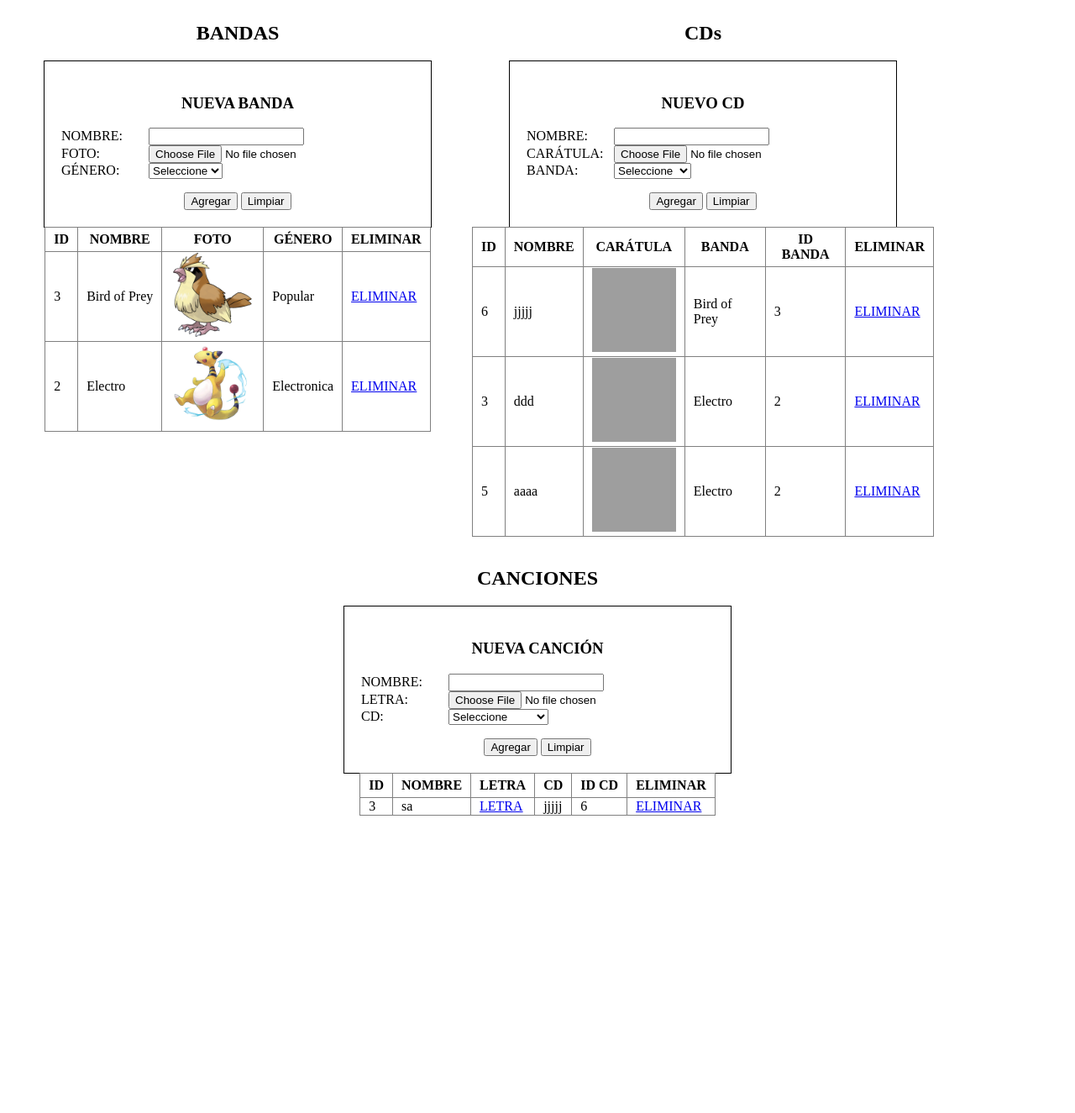
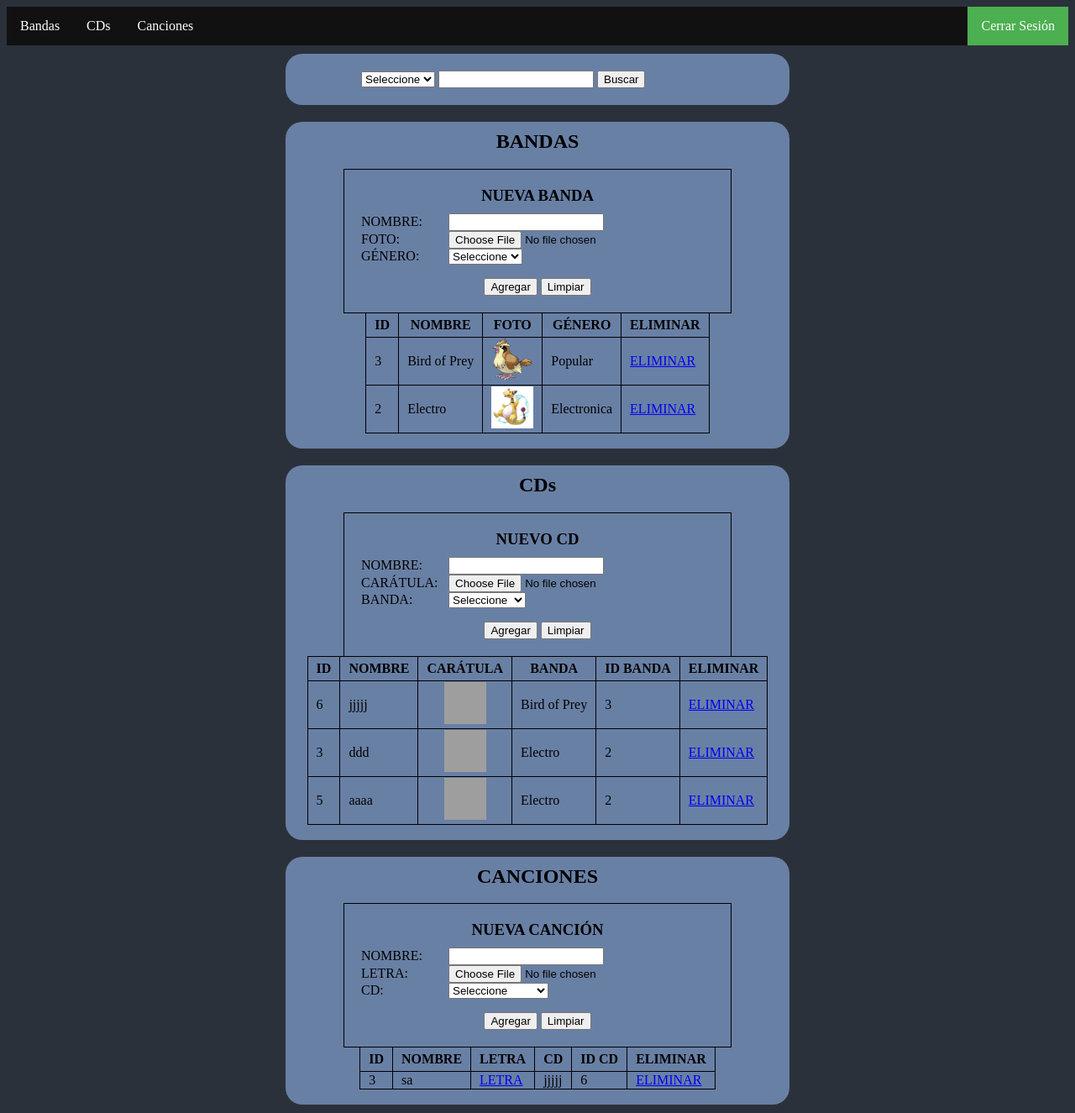
Before and after one commit to AsparagusEduardo/TrabajoFinal, a PHP site: page /mantenedor.php in a window 1280 px wide. Shown: the whole page at 84% size. Before the commit the page ends 971 px from the top, so only its background shows below. Run offline with PHP 8.4, Linux system fonts and the light colour scheme; data comes from the database, SQL or seed files in the repository; grey boxes are pictures that could not be loaded.

Commit message:
0.4.0-25
- Añadida barra para navegar entre las listas
- Barra de buscador (aun no implementada)
- Agregado estilo a la página
- La opción de agregar canciones solo aparece cuando existen CDs.
- La opción de agregar CDs solo aparece cuando existen bandas.
- Ahora ignora que imagenes se agregan

```diff
--- a/css/style_mantenedor.css
+++ b/css/style_mantenedor.css
@@ -1,14 +1,58 @@
 @charset "utf-8";
 /* CSS Document */
-#bloque_bandas, #bloque_cds{
-	border: 0px solid #000000;
-	width: 550px;
-	margin: -2px auto;
-	display: inline-block;
-	vertical-align: top;
+body
+{
+	background-color: #2b313b;
 }
 
-#form_bandas, #form_cds, #form_canciones{ width:420px;
+nav ul {
+    list-style-type: none;
+    margin: 0;
+    padding: 0;
+    overflow: hidden;
+    background-color: #111111;
+}
+nav li {
+    float: left;
+
+}
+nav li a {
+    display: block;
+    color: white;
+    text-align: center;
+    padding: 14px 16px;
+    text-decoration: none;
+}
+nav li a:hover:not(.active) {
+    background-color: #333;
+}
+.active {
+    background-color: #4CAF50;
+}
+
+#bloque_listas{
+	width: 600px;
+	margin: 0 auto;
+}
+
+#bloque_buscar, #bloque_bandas, #bloque_cds, #bloque_canciones{
+	border: 0px solid #000000;
+	margin: 10px auto;
+	display: block;
+	vertical-align: top;
+	background-color: #6980a5;
+	border-radius: 20px;
+}
+
+#form_buscar{
+		width:420px;
+		padding:20px;
+		border:0px solid #000000;
+		margin: 0 auto;
+}
+
+#form_bandas, #form_cds, #form_canciones{
+		width:420px;
 		padding:20px;
 		border:1px solid #000000;
 		margin: -1px auto;
@@ -18,9 +62,19 @@
 		width:100px;
 }
 
+h2{
+	padding-top: 10px;
+}
+
+h3{
+	margin: 0;
+	padding-bottom: 10px;
+}
+
 table{
 	margin: 0px auto;
 	border-collapse: collapse;
+	border: 1px solid black;
 }
 
 th{
@@ -33,6 +87,11 @@ th, td{
 }
 
 .thumb100{
-	width: 100px;
-	height: 100px;
+	width: 50px;
+	height: 50px;
+	overflow: hidden;
+}
+.thumb50{
+	width: 50px;
+	height: 50px;
 	overflow: hidden;}
--- a/mantenedor.php
+++ b/mantenedor.php
@@ -143,7 +143,32 @@
 		}
 	?>
 	<body>
+		<div id="top"></div>
+		<nav>
+			<ul>
+				<li><a href="#bloque_bandas">Bandas</a></li>
+				<li><a href="#bloque_cds">CDs</a></li>
+				<li><a href="#bloque_canciones">Canciones</a></li>
+				<li style="float:right"><a class="active" href="#bloque_cds">Cerrar Sesión</a></li>
+			</ul>
+		</nav>
+
 			<!--BLOQUE_BANDAS-->
+		<div id="bloque_listas">
+			<div id="bloque_buscar">
+				<form name="form_buscar" id="form_buscar" method="post" action="mantenedor.php" enctype="multipart/form-data" onSubmit="return validar_busqueda();">
+		            <select name="elemento_buscar" id="elemento_buscar">
+		                <option value="0">Seleccione</option>
+		                <option value="bandas">Bandas</option>
+		                <option value="cds">CDs</option>
+		                <option value="canciones">Canciones</option>
+		            </select>
+					<input type="text" name="buscar" id="buscar">
+		            <input type="submit" name="buscar_enviar" id="buscar_enviar" value="Buscar" />
+		        </form>
+			</div>
+
+
 			<div id="bloque_bandas">
 				<div class="centro"><h2>BANDAS</h2></div>
 				<form name="form_bandas" id="form_bandas" method="post" action="mantenedor.php" enctype="multipart/form-data" onSubmit="return validar_banda();">
@@ -212,7 +237,7 @@
 		            		<td><?php echo $registro["id"];?> </td>
 		            		<td><?php echo $registro["nombre"];?></td>
 		            		<td>
-	            			<div ><img class="thumb100" src="img/bandas/<?php echo $registro['foto'];?>"></div>
+		            			<div class="centro"><img class="thumb100" src="img/bandas/<?php echo $registro['foto'];?>"></div>
 		            		</td>
 		            		<td><?php echo $registro["genero"];?></td>
 		            		<td><a href="mantenedor.php?borrarBanda=<?php echo $registro['id'];?>">ELIMINAR</a></td>
@@ -283,7 +308,7 @@
 		            		<td><?php echo $registro["id"];?> </td>
 		            		<td><?php echo $registro["nombre"];?></td>
 		            		<td>
-	            			<div ><img class="thumb100" src="img/cds/<?php echo $registro['caratula'];?>"></div>
+		            			<div class="centro"><img class="thumb100" src="img/cds/<?php echo $registro['caratula'];?>"></div>
 		            		</td>
 		            		<td><?php echo $registro["banda"];?></td>
 		            		<td><?php echo $registro["bandaID"];?></td>
@@ -318,7 +343,7 @@
 		                <select name="cancion_cd" id="cancion_cd">
 		                    <option value="0">Seleccione</option>
 		                    <?php
-	                    $lista_cds = $base_musica -> query("SELECT * FROM cds ORDER BY banda");
+		                    $lista_cds = $base_musica -> query("SELECT * FROM cds ORDER BY banda, nombre");
 		                    while ($registro = $lista_cds -> fetch_assoc())
 	                		{
 	                			echo "<option value='".$registro['id']."'>".$registro['nombre']." - ".$registro['banda']."</option>";
@@ -370,6 +395,6 @@
 			<?php
 				}
 			?>
-
+		</div>
 	</body>
 </html>
```
Also changed, not shown: buscador.php (added), 1 other file. Lines whose indentation alone changed are shown as unchanged.
